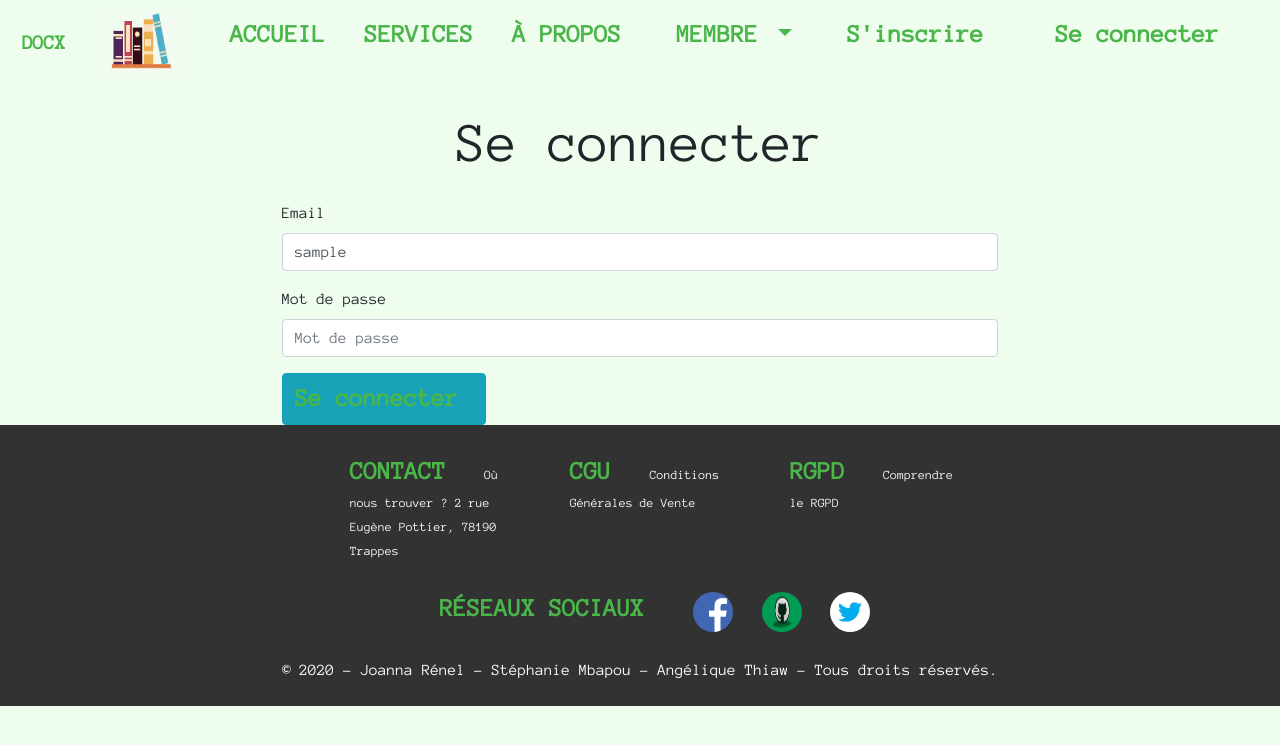
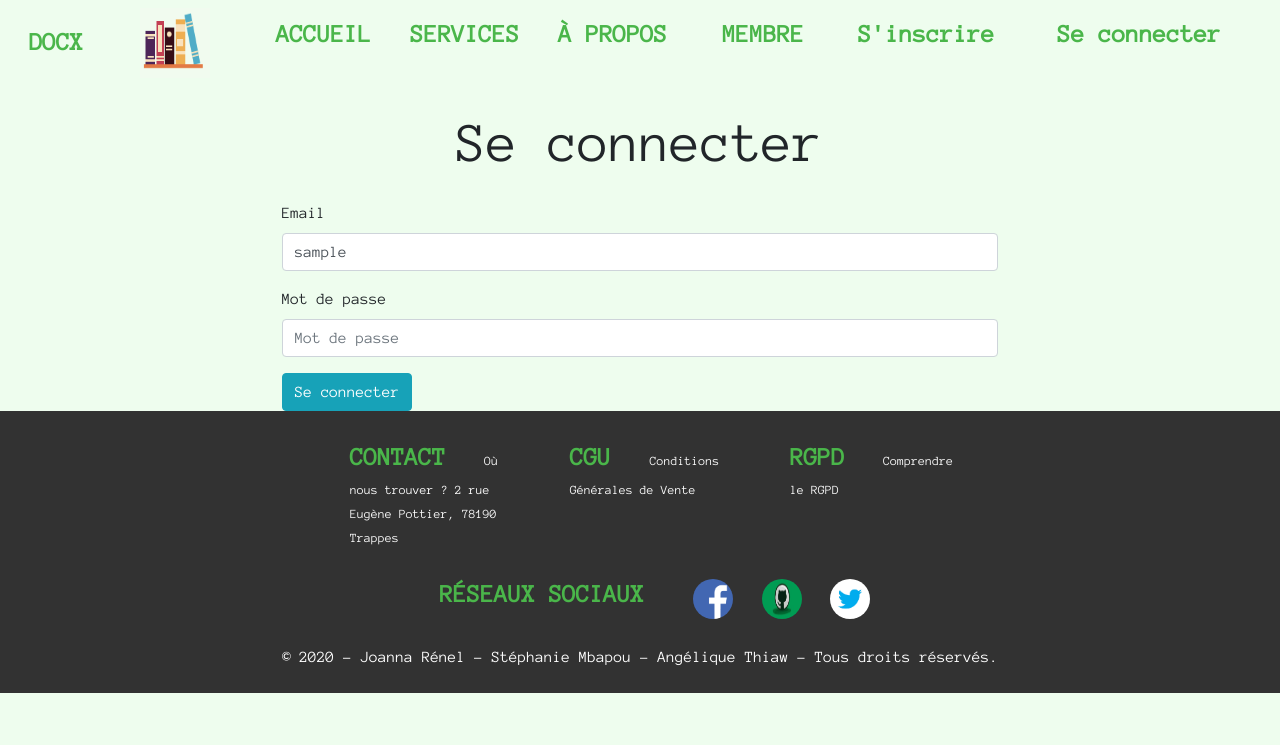
Before and after one commit to Joanna-Renel/projet_collectif, a Symfony app: template templates/registration/login.html.twig in a window 1280 px wide. Shown: the top 745 px of the page. Run offline with Twig, Linux system fonts and the light colour scheme; the template is opened without the code that fills it: most values are stand-ins (such as "Sample title", 1, 10 or a date in 2020); some libraries are stand-ins or nearby versions.

Commit message:
Modification base.html.twig

```diff
--- a/public/css/design.css
+++ b/public/css/design.css
@@ -1,6 +1,6 @@
 /* NAVIGATION */
 
-ul li, a
+ul li, .navigation a, footer a
 {
 
     display: inline-block;
@@ -30,7 +30,11 @@
     float:center;
     margin-top:50px;
 } */
-
+a
+{
+    color: white !important;
+    text-decoration:none;
+}
 /* FOOTER */
 .footer
 {
@@ -38,13 +42,17 @@
     color:#4ab64a;
     display:flex;
     flex-wrap:wrap;
-
 }
 
 small, p
 {
     color:white;
     flex-wrap:nowrap;
+}
+
+footer
+{
+
 }
 
 footer section{
--- a/src/Controller/AdminController.php
+++ b/src/Controller/AdminController.php
@@ -24,7 +24,7 @@
 
     public function admin()
     {
-        return $this->render('admin/admin.html.twig', [ ]);
+        return $this->render('admin/admin.html.twig');
 
     }
 
@@ -93,7 +93,8 @@
         */
         return $this->render('admin/admin_membre.html.twig', [
             'colonne' => $colonnes,
-            'utilisateur' => $utilisateurs
+            'utilisateur' => $utilisateurs,
+            'id' => $utilisateurs->getId()
         ]);
     }
 
--- a/templates/base.html.twig
+++ b/templates/base.html.twig
@@ -64,7 +64,7 @@
 
                 <li class="nav-item dropdown">
                   {# Route vers membre {{ path('membre') }} ne fonctionne pas #}
-                  <a class="nav-link dropdown-toggle" href="" id="navbarDropdownMenuLink" role="button" data-toggle="dropdown" aria-haspopup="true" aria-expanded="false">
+                  <a class="nav-link" href="" id="navbarDropdownMenuLink"  aria-haspopup="true" aria-expanded="false">
                     MEMBRE
                   </a>
                   <div class="dropdown-menu" aria-labelledby="navbarDropdownMenuLink">
@@ -104,7 +104,7 @@
 
                         {# Accès au Back Office #}
                           <li>
-                              <a class="dropdown-item" href="{{ path('admin') }}">Back Office</a>
+                              <a class="dropdown-item" href="{{ path('admin')}}">Back Office</a>
                           </li>
 
                       {% endif %}
--- a/templates/home/home.html.twig
+++ b/templates/home/home.html.twig
@@ -1,10 +1,4 @@
 {% extends 'base.html.twig' %}
-
-{% block title %}
-
-
-
-{% endblock %}
 
 {% block body %}
 
--- a/templates/registration/login.html.twig
+++ b/templates/registration/login.html.twig
@@ -47,7 +47,7 @@
         <input type="password" class="form-control" id="_password" name="_password" placeholder="Mot de passe" required>
       </div>
 
-      <button type="submit" class="btn btn-info"><a href="{{ path('membre', 'id') }}">Se connecter</a></button>
+      <button type="submit" class="btn btn-info">Se connecter</button>
     </form>
 
 {% endblock %}
```
Also changed, not shown: src/Controller/RegistrationController.php (+10 -11 lines), 1 other file.
